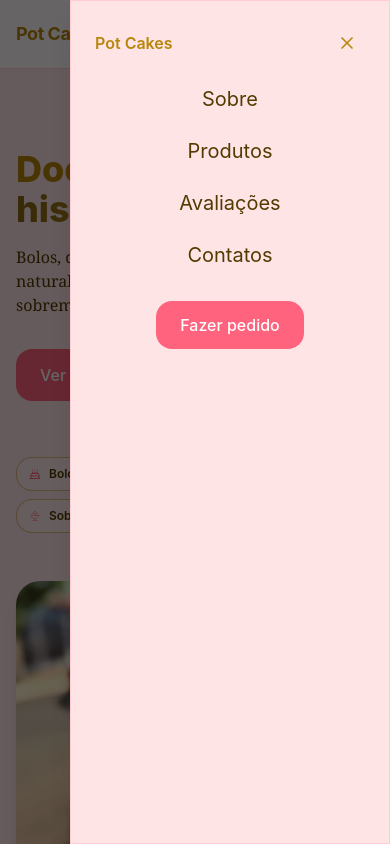
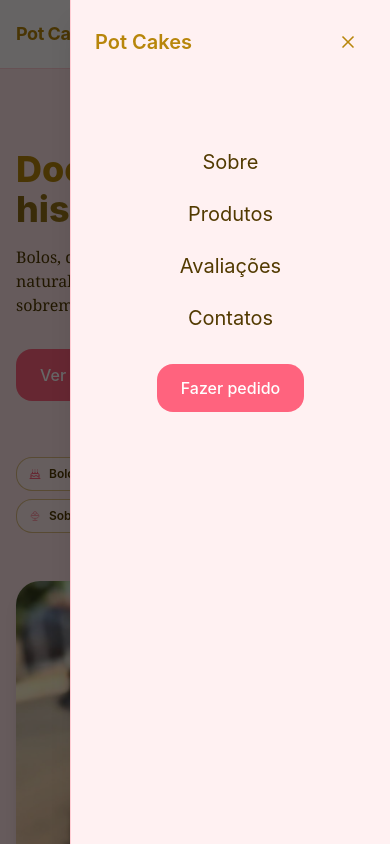
Before and after one commit to agripe049/potCakes, a React (Vite) app: page / in a window 390 px wide. Both pictures are taken after a click on the button 356 px from the left and 34 px from the top of the page. Shown: the top 844 px of the page. Built offline with nearby package versions, Linux system fonts and the light colour scheme.

Commit message:
Desenvolvendo no menu mobile, deixando a transição do menu mobile mais leve, ao abri-lo

```diff
--- a/src/App.jsx
+++ b/src/App.jsx
@@ -1,5 +1,5 @@
 import { useState } from 'react';
-import { motion } from 'framer-motion';
+import { AnimatePresence, motion } from 'framer-motion';
 import {
   Cake,
   Candy,
@@ -54,16 +54,32 @@ function App() {
             <Menu className='size-5' />
           </button>
         </div>
+      </header>
 
+      <AnimatePresence>
         {open && (
           <div className='md:hidden fixed inset-0 z-50'>
-            <div className='fixed left-0 top-0 h-full w-[calc(100%-320px)] bg-black/60'
+
+            <motion.div
+              initial={{ opacity: 0 }}
+              animate={{ opacity: 1 }}
+              exit={{ opacity: 0 }}
+              transition={{ duration: 0.3 }}
+              className='fixed left-0 top-0 h-full w-[calc(100%-320px)] bg-black/60'
               onClick={() => setOpen(false)}
             />
-            <div className='fixed right-0 top-0 h-full w-80 bg-rose-100 border-1 border-rose-200 p-6 shadow-xl'>
+
+            <motion.div
+              initial={{ x: '100%' }}
+              animate={{ x: 0 }}
+              exit={{ x: '100%' }}
+              transition={{ duration: 0.3, ease: 'easeOut' }}
+              className='fixed right-0 top-0 h-full w-80 bg-rose-50 border-l border-rose-200 p-6 shadow-xl'
+            >
+
               <div className='flex items-center justify-between mb-6'>
                 <a href="#" onClick={() => setOpen(false)}>
-                  <span className='font-semibold text-[#b8860b]'>
+                  <span className='font-semibold text-[#b8860b] text-xl'>
                     Pot Cakes
                   </span>
                 </a>
@@ -72,7 +88,7 @@ function App() {
                 </button>
               </div>
 
-              <div className='flex flex-col gap-6 items-center'>
+              <div className='flex flex-col gap-6 items-center mt-22'>
                 {navLinks.map((l) => (
                   <a
                     key={l.href}
@@ -89,11 +105,10 @@ function App() {
                   Fazer pedido
                 </a>
               </div>
-            </div>
+            </motion.div>
           </div>
-        )
-        }
-      </header>
+        )}
+      </AnimatePresence>
 
       {/* Heroo */}
       <section className='relative overflow-hidden' >
```
